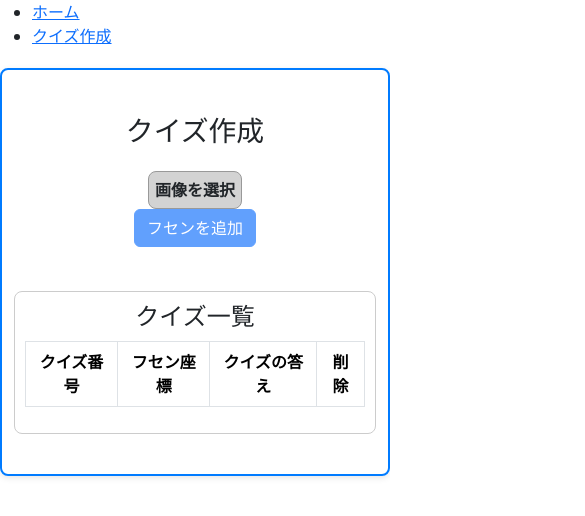
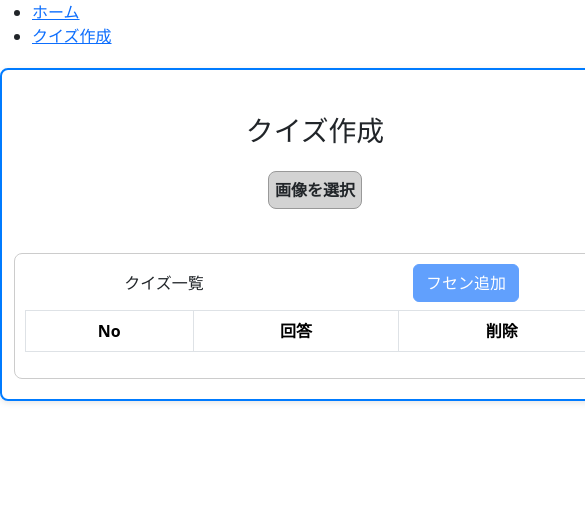
Before and after one commit to takoyakibot/chin2, a React (Create React App) app: page /create-quiz in a window 390 px wide. Shown: the top 516 px of the page, 585 px wide, since content can reach past the window. Built offline with nearby package versions, Linux system fonts and the light colour scheme.

Commit message:
レイアウト修正

```diff
--- a/src/CreateQuiz.js
+++ b/src/CreateQuiz.js
@@ -61,7 +61,7 @@ const CreateQuiz = () => {
     <div className="container">
       <h1 className="mt-4 mb-4">クイズ作成</h1>
       <div className="row">
-        <div className="col-md-8 mb-4">
+        <div className="col-lg-8 mb-4">
       {/* 画像選択フィールドの画像表示領域 */}
       {selectedImage && (
         <div style={{ position: 'relative' }}>
@@ -88,29 +88,31 @@ const CreateQuiz = () => {
             <input type="file" id="filename" onChange={handleImageSelect} accept="image/*" />
             </label>
           </div>
-          {/* フセン追加ボタン */}
-          <button disabled={!showRectangle} onClick={handleAddRectangle} className="btn btn-primary">
-            フセンを追加
-          </button>
         </div>
-        <div className="col-md-4">
+        <div className="col-lg-4">
           {/* クイズ一覧フィールド */}
           <div className="quiz-list">
-            <h2>クイズ一覧</h2>
+            <div className="row mb-2">
+              <div className="col d-flex align-items-center justify-content-center">クイズ一覧</div>
+              <div className="col">
+                {/* フセン追加ボタン */}
+                <button disabled={!showRectangle} onClick={handleAddRectangle} className="btn btn-primary">
+                  フセン追加
+                </button>
+              </div>
+            </div>
             <table className="table table-bordered">
               <thead>
                 <tr>
-                  <th>クイズ番号</th>
-                  <th>フセン座標</th>
-                  <th>クイズの答え</th>
+                  <th>No</th>
+                  <th>回答</th>
                   <th>削除</th>
                 </tr>
               </thead>
               <tbody>
                 {rectangles.map((rect, index) => (
                   <tr key={index}>
-                    <td>フセン {index + 1}</td>
-                    <td>X: {rect.x}, Y: {rect.y}</td>
+                    <td>{index + 1}</td>
                     <td>クイズの答え</td>
                     <td>
                       <button onClick={() => handleRemoveRectangle(index)} className="btn btn-danger">削除</button>
--- a/src/style.css
+++ b/src/style.css
@@ -7,6 +7,7 @@ body {
 
 .container {
   max-width: 1300px;
+  min-width: 630px;
   margin: 20px auto;
   padding: 20px;
   border: 2px solid #007bff;
@@ -92,15 +93,3 @@ h1 {
   line-height: 100px;
   font-size: 14px;
 }
-
-/* メディアクエリ: 画面サイズが600px以下の場合に適用 */
-@media (max-width: 600px) {
-  .container {
-    width: 90%;
-  }
-
-  .image-select,
-  .quiz-list {
-    margin-bottom: 20px;
-  }
-}
```
